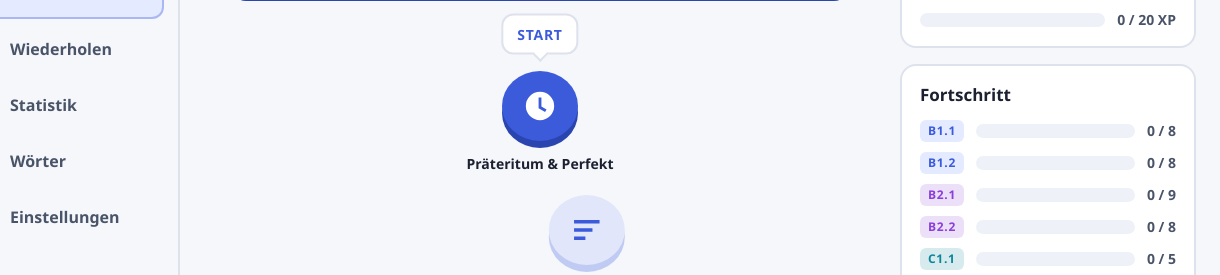
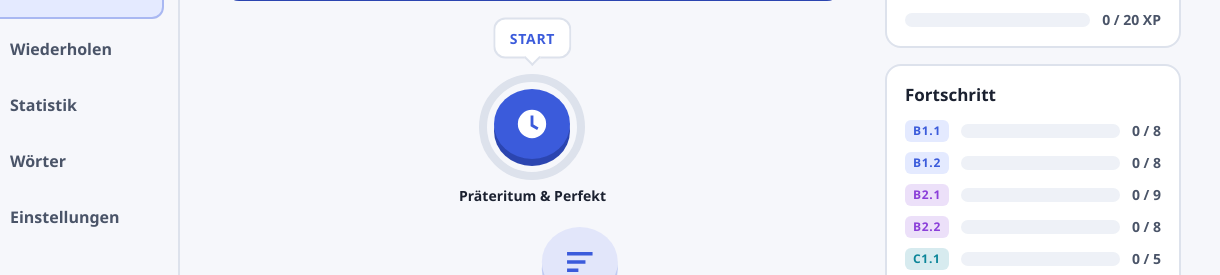
Before and after one commit to tantian2005/Umlaut, a plain HTML site: page index.html in a window 1280 px wide. Shown: the part 121-396 px from the top of the page, 60-1280 px from the left. Drawn offline with Linux system fonts and the light colour scheme.

Commit message:
Duolingo-style progress ring around the current unit; no layout shift when sheets open
Co-Authored-By: Claude Opus 5.5 <noreply@anthropic.com>

```diff
--- a/css/app.css
+++ b/css/app.css
@@ -924,12 +924,20 @@ html { background: var(--bg); }
 .tile.placeholder.leaving { opacity: .35; }
 
 /* ============ v9: feedback, press states, alignment ============ */
-/* 1. lesson progress under the current node */
-.node-prog { display: flex; justify-content: center; gap: 4px; margin: 8px auto 0; width: 76px; }
-.node-prog i { flex: 1; height: 6px; border-radius: 3px; background: var(--line); }
-.node-prog i.on { background: var(--b1); }
-.node-prog.b2 i.on { background: var(--b2); }
-.node-prog.c1 i.on { background: var(--c1); }
+/* 1. progress ring around the current node (button 76x77 incl. depth; ring leaves an 8px gap) */
+.pring {
+  position: absolute; top: -15.5px; left: 50%; width: 108px; height: 108px; margin-left: -54px;
+  transform: rotate(-90deg); pointer-events: none; overflow: visible;
+}
+.pring circle { fill: none; stroke-width: 8; }
+.pring .track { stroke: var(--line); }
+.pring .fill { stroke: var(--b1); stroke-linecap: round; transition: stroke-dashoffset .6s; }
+.pring.b2 .fill { stroke: var(--b2); }
+.pring.c1 .fill { stroke: var(--c1); }
+.node-wrap.has-ring { margin-top: 22px; }
+.node-wrap.has-ring.current { margin-top: 58px; }
+.node-wrap.has-ring .node-label { margin-top: 28px; }
+.node-wrap.has-ring .bubble { bottom: calc(100% + 26px); }
 
 /* 2. pressed feedback on every tappable thing */
 button, a, .opt, .tile, .node, .wchip, .chip, .row, label.sw-row { -webkit-tap-highlight-color: transparent; }
@@ -978,3 +986,4 @@ label.sw-row .switch input { pointer-events: none; }
 .lesson-foot.part .btn.bad { --c: var(--gold); --cd: var(--gold-deep); }
 .tr-input.part { border-color: var(--gold); background: var(--gold-soft); }
 html.sheet-open, html.sheet-open body { overflow: hidden; overscroll-behavior: none; }
+html { scrollbar-gutter: stable; }
--- a/js/app.js
+++ b/js/app.js
@@ -380,15 +380,15 @@
         var st = unitState(u);
         var n = Math.min(S.unit(u.id).lessons, need(u));
         var off = OFFS[i % OFFS.length] * 52;
-        // lesson progress as small segments under the button (never overlaps it)
-        var segs = '';
-        if (st === 'started') { for (var si = 0; si < need(u); si++) segs += '<i class="' + (si < n ? 'on' : '') + '"></i>'; }
-        var ring = segs ? '<div class="node-prog ' + lvl + '" aria-hidden="true">' + segs + '</div>' : '';
         var isCur = cur && cur.id === u.id;
-        html += '<div class="node-wrap' + (isCur ? ' current' : '') + '" style="transform:translateX(' + off + 'px)">' +
+        // progress ring around the current button, with a gap so it never touches it
+        var ring = (isCur || st === 'started')
+          ? '<svg class="pring ' + lvl + '" viewBox="0 0 108 108" aria-hidden="true"><circle class="track" cx="54" cy="54" r="49"/>' +
+            (n ? '<circle class="fill" cx="54" cy="54" r="49" pathLength="100" stroke-dasharray="100" stroke-dashoffset="' + (100 * (1 - n / need(u))).toFixed(1) + '"/>' : '') + '</svg>' : '';
+        html += '<div class="node-wrap' + (isCur ? ' current' : '') + (ring ? ' has-ring' : '') + '" style="transform:translateX(' + off + 'px)">' + ring +
           (isCur ? '<div class="bubble">' + t(n ? 'Weiter' : 'Start') + '</div>' : '') +
           '<button class="node ' + lvl + ' ' + (isCur && st === 'fresh' ? 'started' : st) + '" data-u="' + u.id + '" aria-label="' + esc(t('{t}, {n} von {m}', { t: u.title, n: n, m: need(u) })) + '">' + unitIcon(u, st) + '</button>' +
-          ring + '<div class="node-label"><span lang="de">' + esc(u.title) + '</span>' + (zhUI ? '<small>' + esc(G.i18n.unitZh(u.id)) + '</small>' : '') + '</div></div>';
+          '<div class="node-label"><span lang="de">' + esc(u.title) + '</span>' + (zhUI ? '<small>' + esc(G.i18n.unitZh(u.id)) + '</small>' : '') + '</div></div>';
       });
       var score = S.testScore(lv), passed = score >= S.PASS;
       html += '<div class="node-wrap checkpoint">' +
--- a/sw.js
+++ b/sw.js
@@ -1,5 +1,5 @@
 /* Offline cache: network-first (always fresh online), cache fallback offline */
-var CACHE = 'umlaut-v13';
+var CACHE = 'umlaut-v14';
 var ASSETS = [
   './', 'index.html', 'css/app.css',
   'js/data/dsl.js', 'js/data/b1.js', 'js/data/b2.js', 'js/data/b1x.js', 'js/data/b2x.js',
```
